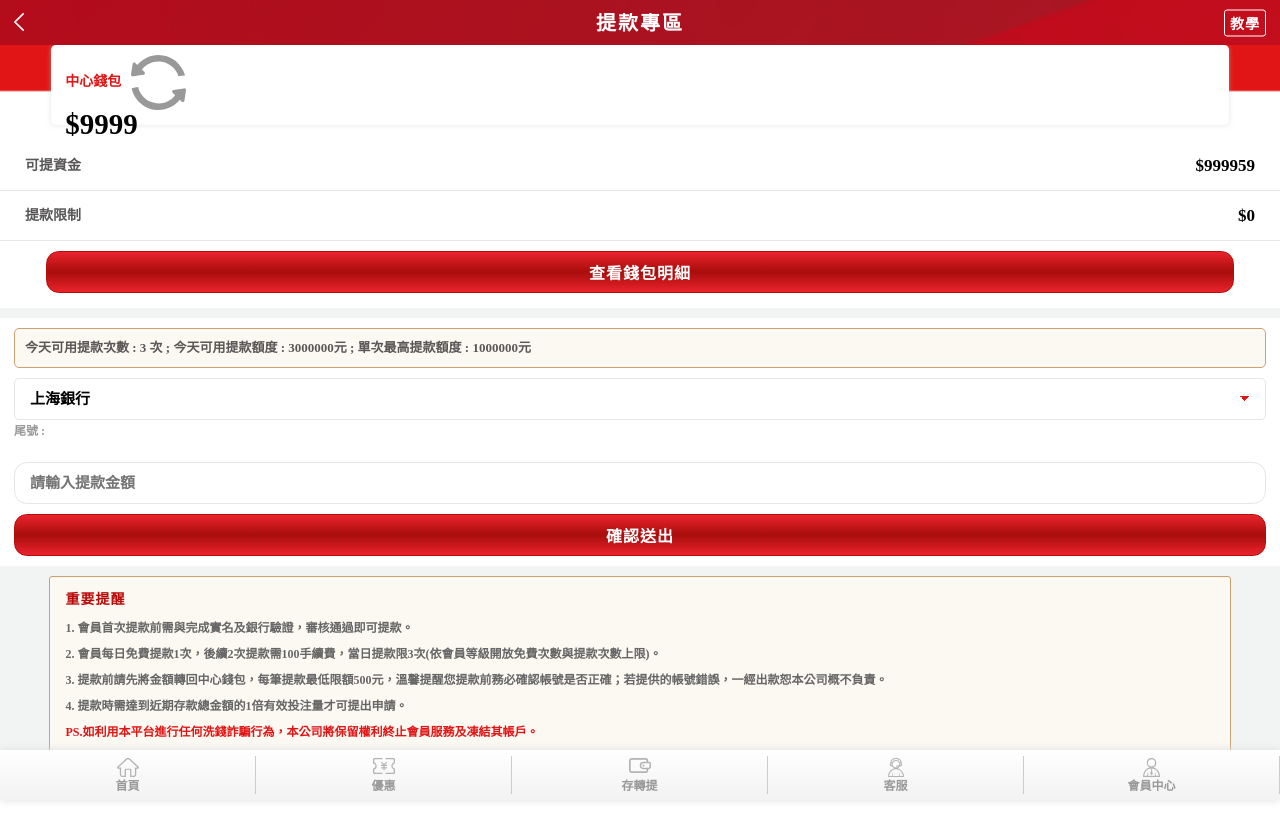
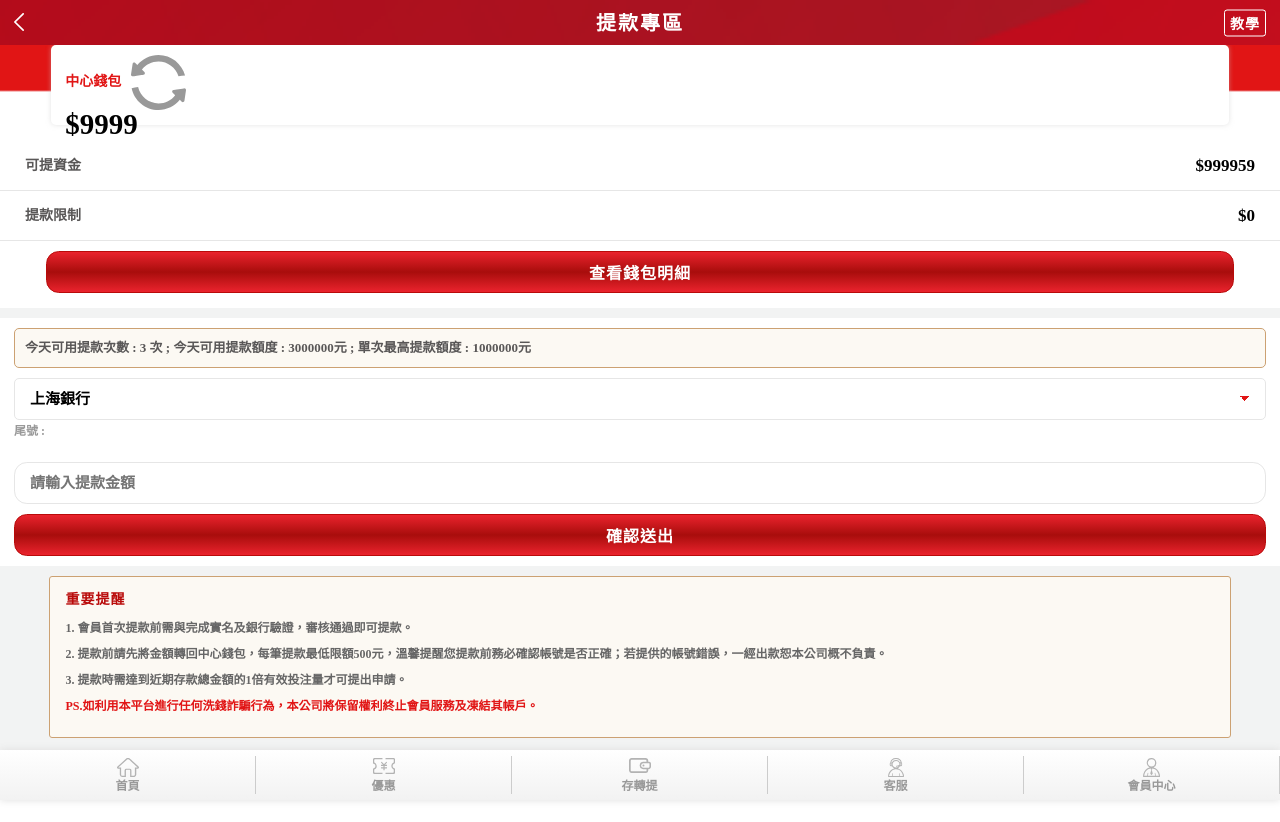
Before and after one commit to wawatai/NT2_mobile_A, a plain HTML site: page html/withdrawal.html in a window 1280 px wide. Drawn offline with nearby package versions, Linux system fonts and the light colour scheme.

Commit message:
111-0701-6

```diff
--- a/html/withdrawal.html
+++ b/html/withdrawal.html
@@ -168,9 +168,8 @@
             <div class="remindBox">
                 <p class="title">重要提醒</p>
                 <p>1. 會員首次提款前需與完成實名及銀行驗證，審核通過即可提款。</p>
-                <p>2. 會員每日免費提款1次，後續2次提款需100手續費，當日提款限3次(依會員等級開放免費次數與提款次數上限)。</p>
-                <p>3. 提款前請先將金額轉回中心錢包，每筆提款最低限額500元，溫馨提醒您提款前務必確認帳號是否正確；若提供的帳號錯誤，一經出款恕本公司概不負責。</p>
-                <p>4. 提款時需達到近期存款總金額的1倍有效投注量才可提出申請。</p>
+                <p>2. 提款前請先將金額轉回中心錢包，每筆提款最低限額500元，溫馨提醒您提款前務必確認帳號是否正確；若提供的帳號錯誤，一經出款恕本公司概不負責。</p>
+                <p>3. 提款時需達到近期存款總金額的1倍有效投注量才可提出申請。</p>
                 <p>
                     <span class="sp">PS.如利用本平台進行任何洗錢詐騙行為，本公司將保留權利終止會員服務及凍結其帳戶。</span>
                 </p>
```
